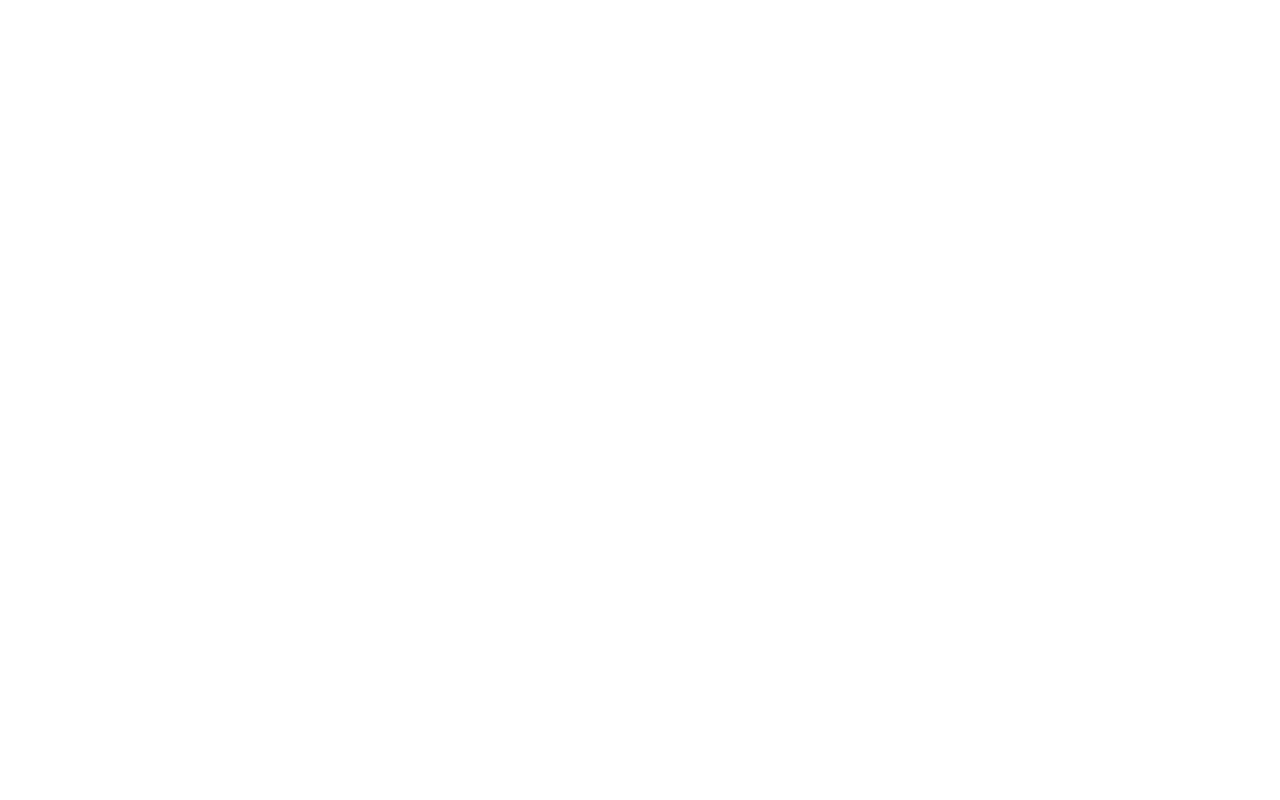
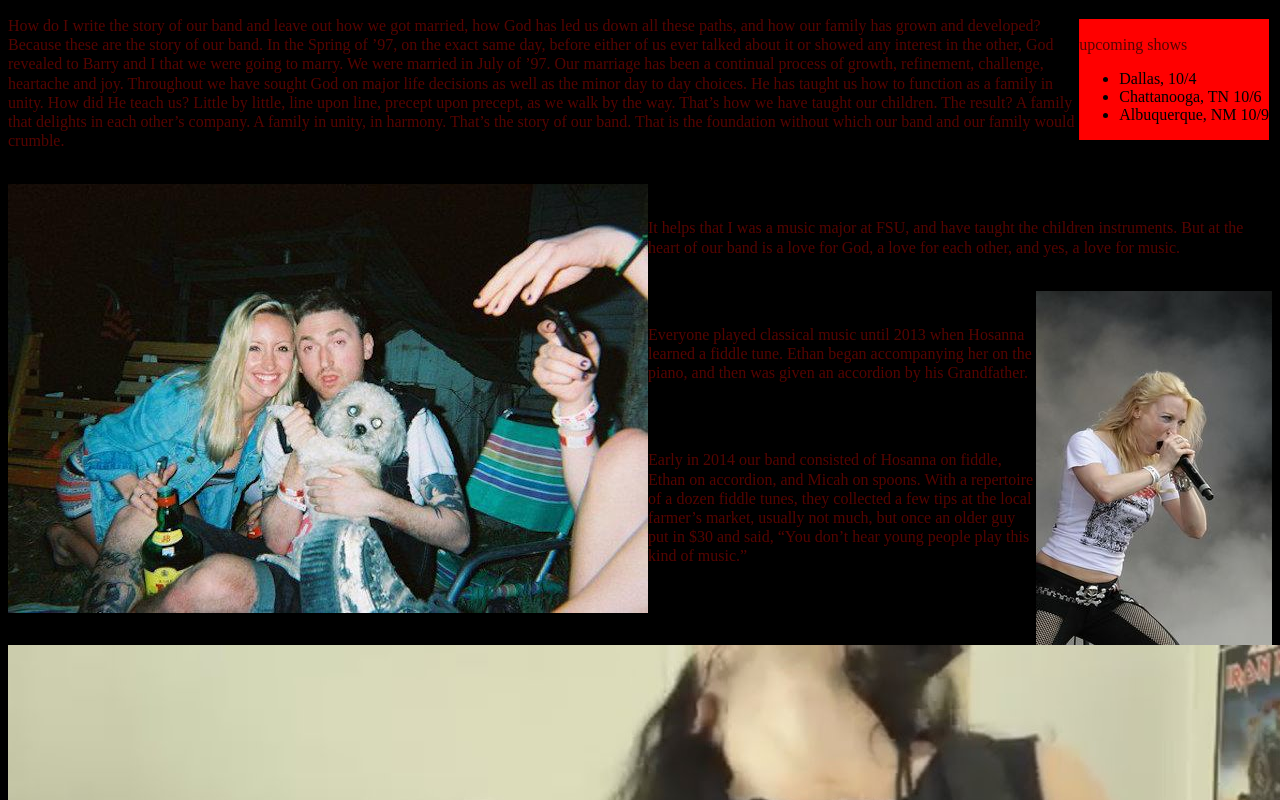
Before and after one commit to augustinevt/valhalla, a plain HTML site: page index.html in a window 1280 px wide. Shown: the top 800 px of the page. Drawn offline with Linux system fonts and the light colour scheme.

Commit message:
finish index and finish stylesheet

```diff
--- a/index.html
+++ b/index.html
@@ -0,0 +1,74 @@
+<!DOCTYPE html>
+<html>
+  <head>
+    <link rel="stylesheet" href="styles.css">
+    <title>Valhalla</title>
+  </head>
+  <body>
+    <div class="sidebar" >
+      <p>
+        upcoming shows
+      </p>
+      <ul>
+        <li>Dallas, 10/4</li>
+        <li>Chattanooga, TN 10/6</li>
+        <li>Albuquerque, NM 10/9</li>
+      </ul>
+    </div>
+    <p>
+      How do I write the story of our band and leave out how we got married,
+how God has led us down all these paths, and how our family has grown and developed?  Because these are the story of our band.
+
+In the Spring of ’97, on the exact same day,
+before either of us ever talked about it
+or showed any interest in the other,
+God revealed to Barry and I that we were going to marry.
+We were married in July of ’97.
+Our marriage has been a continual process
+of growth, refinement, challenge, heartache and joy.
+Throughout we have sought God on major life decisions
+as well as the minor day to day choices.
+He has taught us how to function as a family in unity.
+How did He teach us?  Little by little, line upon line,
+precept upon precept, as we walk by the way.
+That’s how we have taught our children.  The result?
+A family that delights in each other’s company.
+A family in unity, in harmony.
+That’s the story of our band.
+That is the foundation without which
+our band and our family would crumble.</p>
+<br>
+<img class="left" src="v1.jpg" alt="_"/>
+<br><p>
+It helps that I was a music major at FSU,
+and have taught the children instruments.
+But at the heart of our band is a love for God,
+a love for each other,
+and yes, a love for music.</p><br>
+<img class="right" src="v2.jpg" alt="lol" /><br><p>
+Everyone played classical music until 2013
+when Hosanna learned a fiddle tune.
+Ethan began accompanying her on the piano,
+and then was given an accordion by his Grandfather.</p><br>
+<img class="left" src="v3.jpg" alt="lol" /><br><p>
+Early in 2014 our band consisted of
+Hosanna on fiddle, Ethan on accordion, and Micah on spoons.
+With a repertoire of a dozen fiddle tunes, they collected a few tips
+at the local farmer’s market, usually not much,
+but once an older guy put in $30 and said,
+“You don’t hear young people play this kind of music.”</p><br>
+ <img class="right" src="v4.jpg" alt="lol" /><br>
+<p>That summer Micah bought a mandolin from vegetables he sold from his garden.  Moriah started learning the guitar and I got an upright bass.
+We began playing at nursing homes, for friends, churches, and anyone that would listen.  In 2015 Lydia started the banjo,
+and Hosanna got a dobro.
+We also started singing.</p><br>
+ <img class="left" src="v5.jpg" alt="lol" /><br>
+<p>We are thrilled with the doors the Lord has opened for us
+and look forward to what the future holds.
+But the absolute most precious thing is the joy of gathering round,
+picking and singing, and basking in the harmonies
+that God has brought to our hearts.
+Want us to play for you?  800-920-3044
+    </p>
+  </body>
+</html>
--- a/styles.css
+++ b/styles.css
@@ -1,14 +1,14 @@
 div {
+  display: inline-block;
   border: solid;
-  padding: 30px 30px 30px;
-  margin: 15px 15px 15px 15px;
+  background-color: red;
+  float: right;
 }
-
 
 h1 {
   color: #D46F6A;
-  font-size: 500%
-h2{
+  font-size: 500% }
+h2 {
   color: #D46F6A;
   font-size: 300%
 }
@@ -22,18 +22,13 @@ p {
   font-family: serif;
 }
 body {
-  background-color: #AA3F39;
+  background-color: black;
 }
 
-.left {
+img.left {
   float: left;
 }
 
-.right {
+img.right {
   float: right;
 }
-
-.sidebar {
-  float: right;
-  position: absolute;
-}
```
Also changed, not shown: v1.jpg (added), v2.jpg (added), v3.jpg (added), v4.jpg (added), v5.jpg (added).
